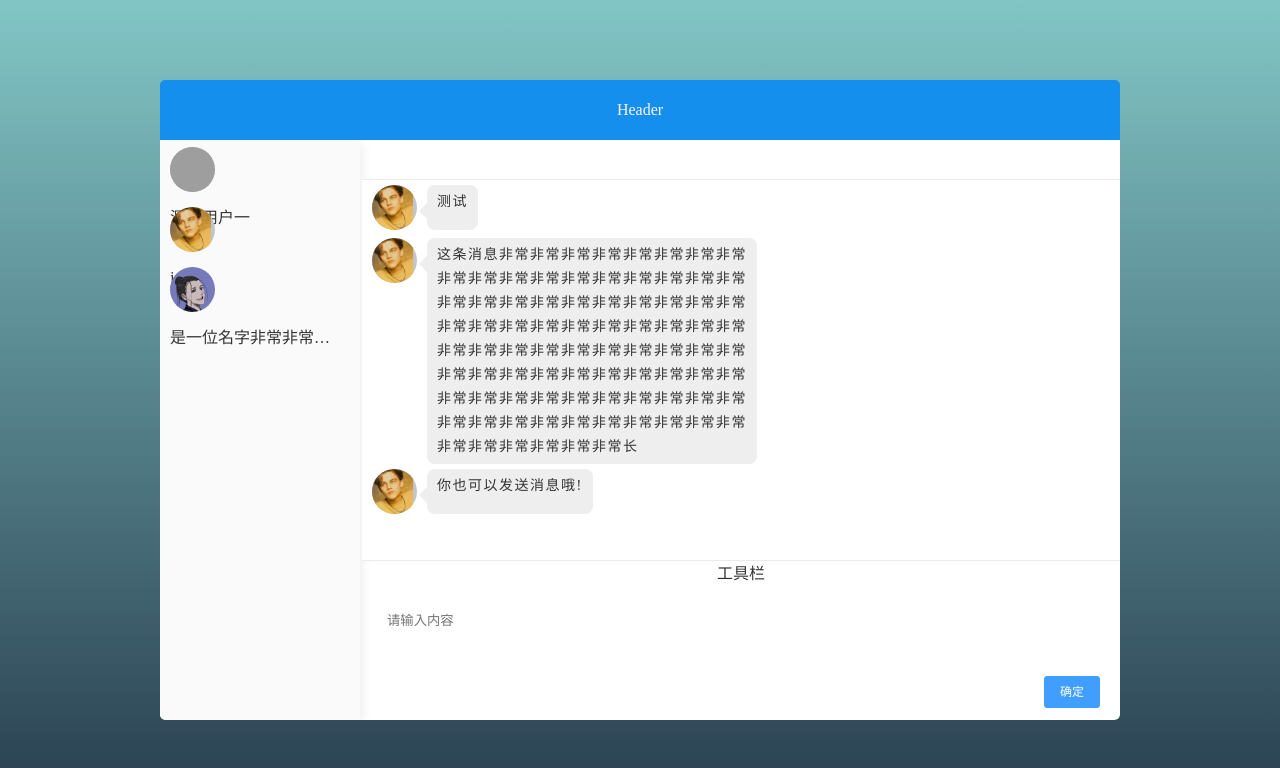
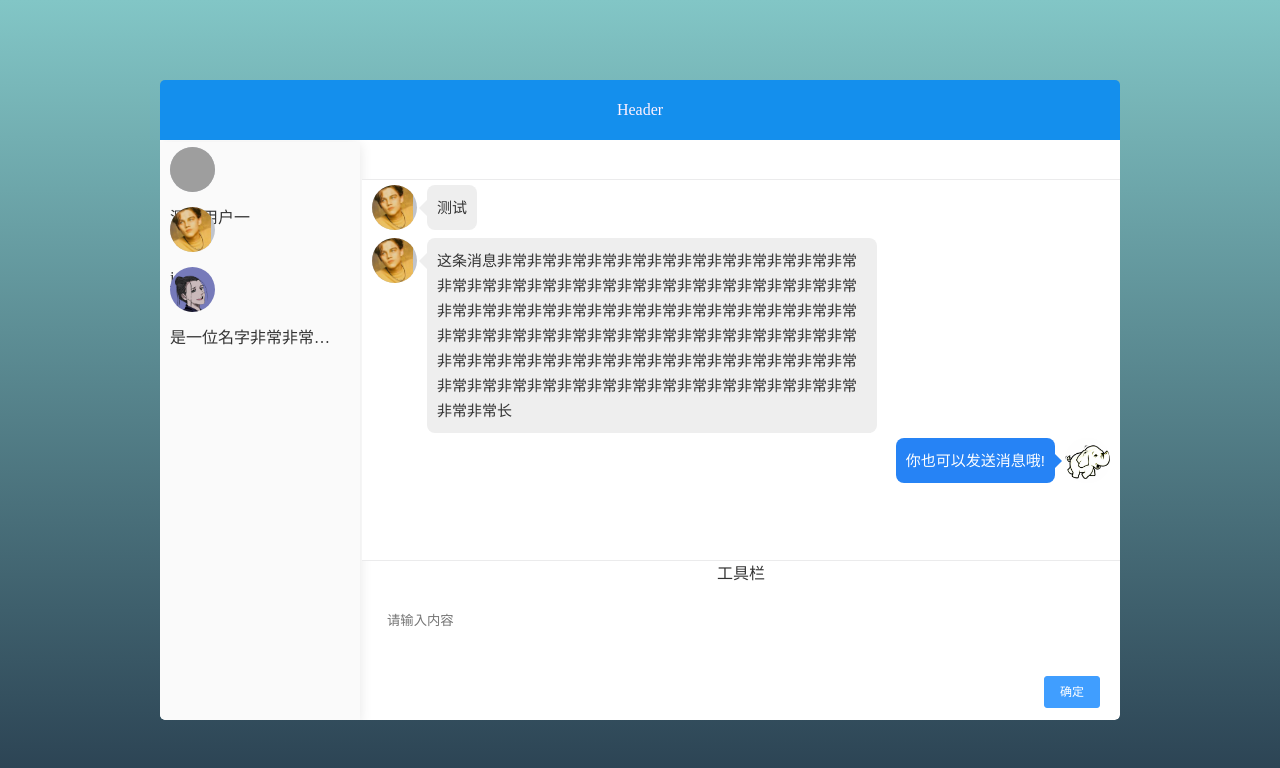
Before and after one commit to zhangjunjunah/my-netty-im, a Vue app in the folder my-netty-im-vue/: page /#/ in a window 1280 px wide. Shown: the top 768 px of the page. Built offline with nearby package versions, Linux system fonts and the light colour scheme; grey boxes are pictures that could not be loaded.

Commit message:
会话内容样式调整

```diff
--- a/my-netty-im-vue/src/components/mainWindow/chatDialog/DialogMsgWindow.vue
+++ b/my-netty-im-vue/src/components/mainWindow/chatDialog/DialogMsgWindow.vue
@@ -1,9 +1,9 @@
 <template>
   <div class="dialog-msg-div">
     <ul v-for="item in chatlist.messages">
-      <div class="msg-main-div">
+      <div class="msg-main-div" :class="item.self==true?'self':''">
         <div class="msg-avatar-div">
-          <el-avatar :size="45" :src="chatlist.user.img" class="avator"></el-avatar>
+          <el-avatar :size="45" :src="item.self==true?selfAvatarUrl:chatlist.user.img" class="avator"></el-avatar>
         </div>
         <div class="content-div">{{item.content}}</div>
       </div>
@@ -27,22 +27,27 @@
                 messages: [
                   {
                     content: '测试',  //聊天内容
-                    date: now
+                    self: false
                   },
                   {
                     content: '这条消息非常非常非常非常非常非常非常非常非常非常非常非常非常非常非常非常非常非常非常非常非常非常非常非常非常非常非常非常非常非常非常非常非常非常非常非常非常非常非常非常非常非常非常非常非常非常非常非常非常非常非常非常非常非常非常非常非常非常非常非常非常非常非常非常非常非常非常非常非常非常非常非常非常非常非常非常非常非常非常非常非常非常非常非常长',  //聊天内容
-                    date: now
+                    self: false
                   },
                   {
                     content: '你也可以发送消息哦!',
-                    date: now
+                    self: true
                   }
                 ],
                 index: 1  // 当前在聊天列表中的位置,从1开始
 
               },
           }
-        }
+        },
+      computed:{
+          selfAvatarUrl(){
+            return this.$store.state.personalInformation.avatarUrl;
+          }
+      }
     }
 </script>
 
@@ -61,28 +66,43 @@
   }
   .content-div{
     display: inline-block;
-    margin-left: 10px;
+    margin:0px 10px;
     position: relative;
-    padding: 5px 10px;
-    max-width: 330px;
+    padding: 10px;
+    max-width: 450px;
     min-height: 45px;
-    line-height: 24px;
+    line-height: 25px;
     box-sizing: border-box;
     text-align: left;
     word-break: break-all;
     background-color: #eeeeee;
     border-radius: 8px;
     vertical-align: top;
-    font-size: 14px;
-    font-family: "\5FAE\8F6F\96C5\9ED1";
-    letter-spacing:1.5px;
+    font-size: 15px;
+    font-family: sans-serif;
+    /*letter-spacing:1.5px;*/
   }
   .content-div::before {
     content: " ";
     position: absolute;
-    top: 18px;
+    top: 15px;
     right: 100%;
     border: 8px solid transparent;
     border-right-color: #eeeeee;
   }
+  .self{
+    text-align: right;
+  }
+  .self>.msg-avatar-div{
+    float:right;
+  }
+  .self>.content-div{
+    background-color: #2683f5;
+    color:white;
+  }
+  .self>.content-div::before{
+    right: -15px;
+    border-right-color: transparent;
+    border-left-color: #2683f5;
+  }
 </style>
--- a/my-netty-im-vue/src/components/mainWindow/inputDialog/InputWindow.vue
+++ b/my-netty-im-vue/src/components/mainWindow/inputDialog/InputWindow.vue
@@ -7,7 +7,7 @@
         </textarea>
       </div>
       <div class="opera-div">
-        <el-button size="small" type="primary">确定</el-button>
+        <el-button size="small" type="primary" >确定</el-button>
       </div>
     </div>
 </template>
```
Also changed, not shown: 1 other file (tests, documents, lock files or other folders).
